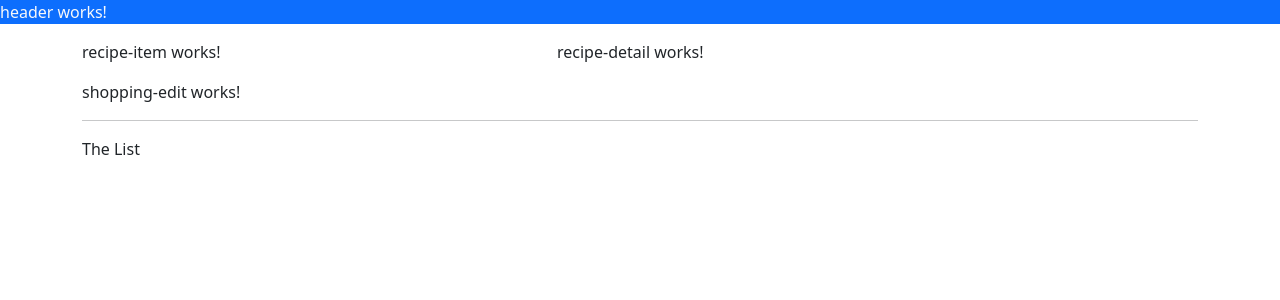
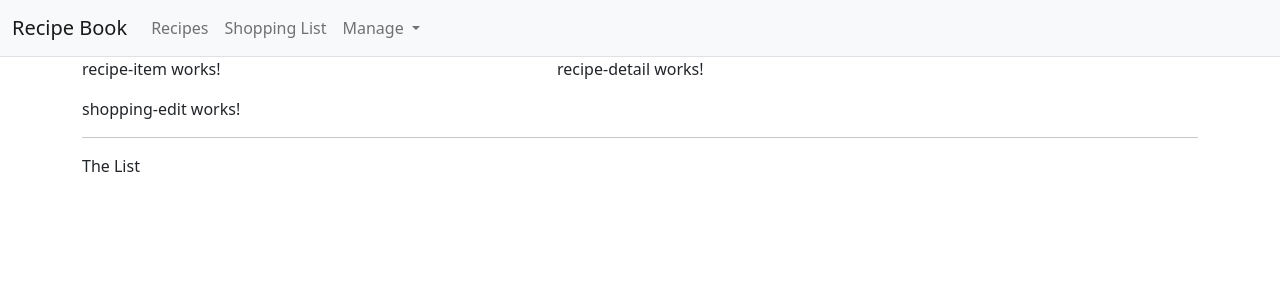
Before and after one commit to tuncerergin/AngularGettingStarted, an Angular app: page / in a window 1280 px wide. Shown: the top 300 px of the page. Built offline with nearby package versions, Linux system fonts and the light colour scheme.

Commit message:
E03L07 -> "Adding a navigation bar"

```diff
--- a/src/app/app.component.html
+++ b/src/app/app.component.html
@@ -2,7 +2,7 @@
 <div class="container">
   <div class="row">
     <div class="col-md-12">
-     <app-recipes></app-recipes>
+      <app-recipes></app-recipes>
       <app-shopping-list></app-shopping-list>
     </div>
   </div>
--- a/src/app/header/header.component.html
+++ b/src/app/header/header.component.html
@@ -1 +1,29 @@
-<p class="bg-primary text-light">header works!</p>
+<nav class="navbar navbar-expand-lg navbar-light bg-light border-bottom">
+  <div class="container-fluid">
+    <a href="#" class="navbar-brand">Recipe Book</a>
+    <button class="navbar-toggler" type="button" data-toggle="collapse" data-target="#navbarNavDropdown" aria-controls="navbarNavDropdown" aria-expanded="false" aria-label="Toggle navigation">
+      <span class="navbar-toggler-icon"></span>
+    </button>
+    <div class="collapse navbar-collapse" id="navbarNavDropdown">
+      <ul class="navbar-nav">
+        <li class="nav-item">
+          <a class="nav-link" aria-current="page" href="#">Recipes</a>
+        </li>
+        <li class="nav-item">
+          <a class="nav-link" href="#">Shopping List</a>
+        </li>
+      </ul>
+      <ul class="nav navbar-nav navbar-right">
+        <li class="nav-item dropdown">
+          <a class="nav-link dropdown-toggle" href="#" id="navbarDropdownMenuLink" role="button" data-toggle="dropdown" aria-expanded="false">
+            Manage
+          </a>
+          <ul class="dropdown-menu" aria-labelledby="navbarDropdownMenuLink">
+            <li><a class="dropdown-item" href="#">class="navbar-nav"</a></li>
+            <li><a class="dropdown-item" href="#">Fetch Data</a></li>
+          </ul>
+        </li>
+      </ul>
+    </div>
+  </div>
+</nav>
```
Also changed, not shown: 1 other file (tests, documents, lock files or other folders).
